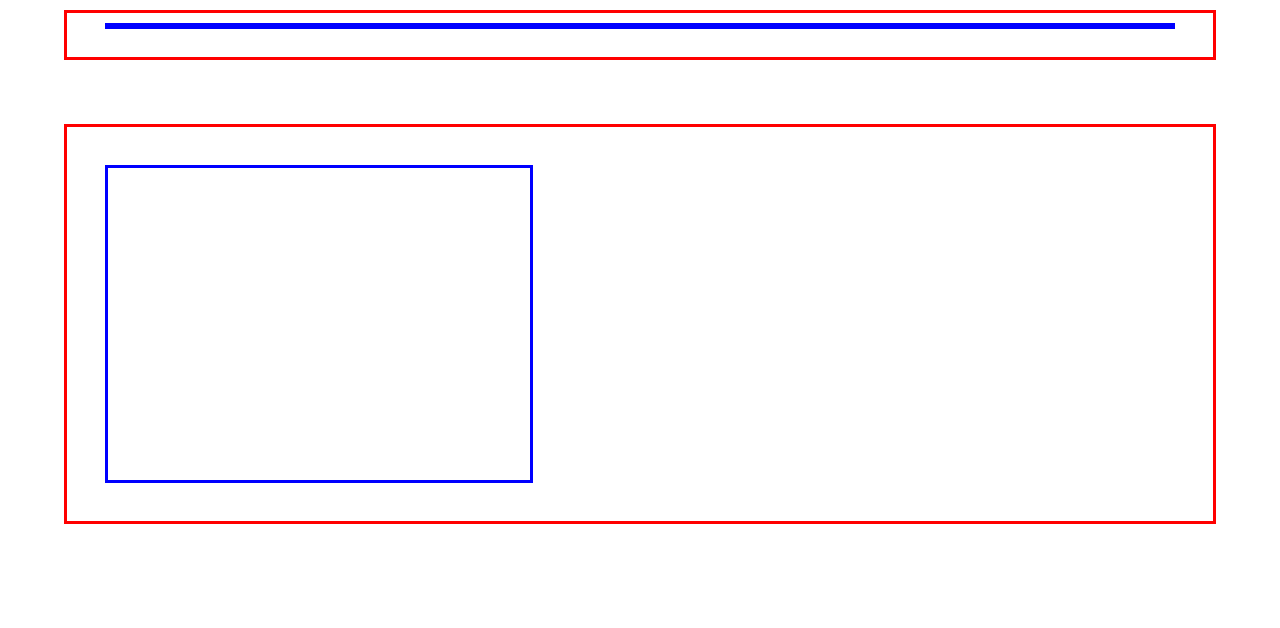
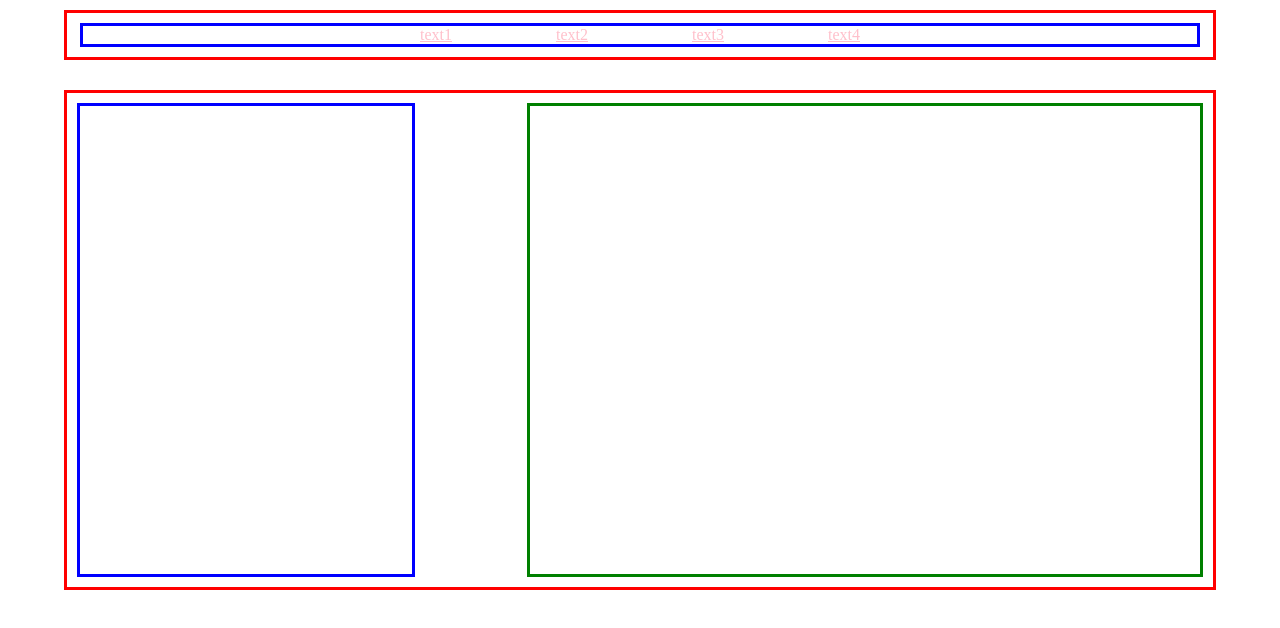
Before and after one commit to Holikma/holikma.github.io, a plain HTML site: page index.html in a window 1280 px wide. Drawn offline with Linux system fonts and the light colour scheme.

Commit message:
navbar update

```diff
--- a/index.html
+++ b/index.html
@@ -10,12 +10,17 @@
 </head>
 <body>
     <div id="Container">
-        <div class="navbar"></div>
+        <nav class="navbar">
+            <a href="#">text1</a>
+            <a href="#">text2</a>
+            <a href="#">text3</a>
+            <a href="#">text4</a>
+        </nav>
     </div>
 
     <div id="box-box">
-        <div class="photo-box">
-        </div>
+        <div class="photo-box"></div>
+        <div class="text-box"></div>
     </div>
 
 </body>
--- a/styles.css
+++ b/styles.css
@@ -5,29 +5,57 @@ body{
 #Container {
     box-sizing: border-box;
     width: 90%;
-    margin:10px 5%;
-    height: 50px;
+    margin-top:10px;
+    margin-inline: 5%;
+    height: 50px auto;
     border:solid red;
-    padding: 10px 3%;
+    padding: 10px 1%;
 }
 
 #Container .navbar{
     box-sizing: border-box;
+    border:solid blue;
+    height: auto;
+    text-align: center;
+}
 
-    border:solid blue;
+#Container .navbar a{
+    color:pink;
+    padding: 50px;
+    display: inline;
 }
+
+
+
+
+
+
 
 #box-box {
     box-sizing: border-box;
     width: 90%;
-    height: 400px;
+    height: 500px;
     border:solid red;
-    margin: 5%;
-    padding: 3%;
+    margin-top:30px;
+    margin-inline: 5%;
+    padding: 10px;
 }
+
 #box-box .photo-box{
+    float:left;
     box-sizing: border-box;
-    width: 40%;
+    width: 30%;
     height: 100%;
     border:solid blue;
+
 }
+
+#box-box .text-box{
+    float:right;
+    width: 60%;
+    height: 100%;
+
+    box-sizing: border-box;
+    border:solid green;
+
+}
```
